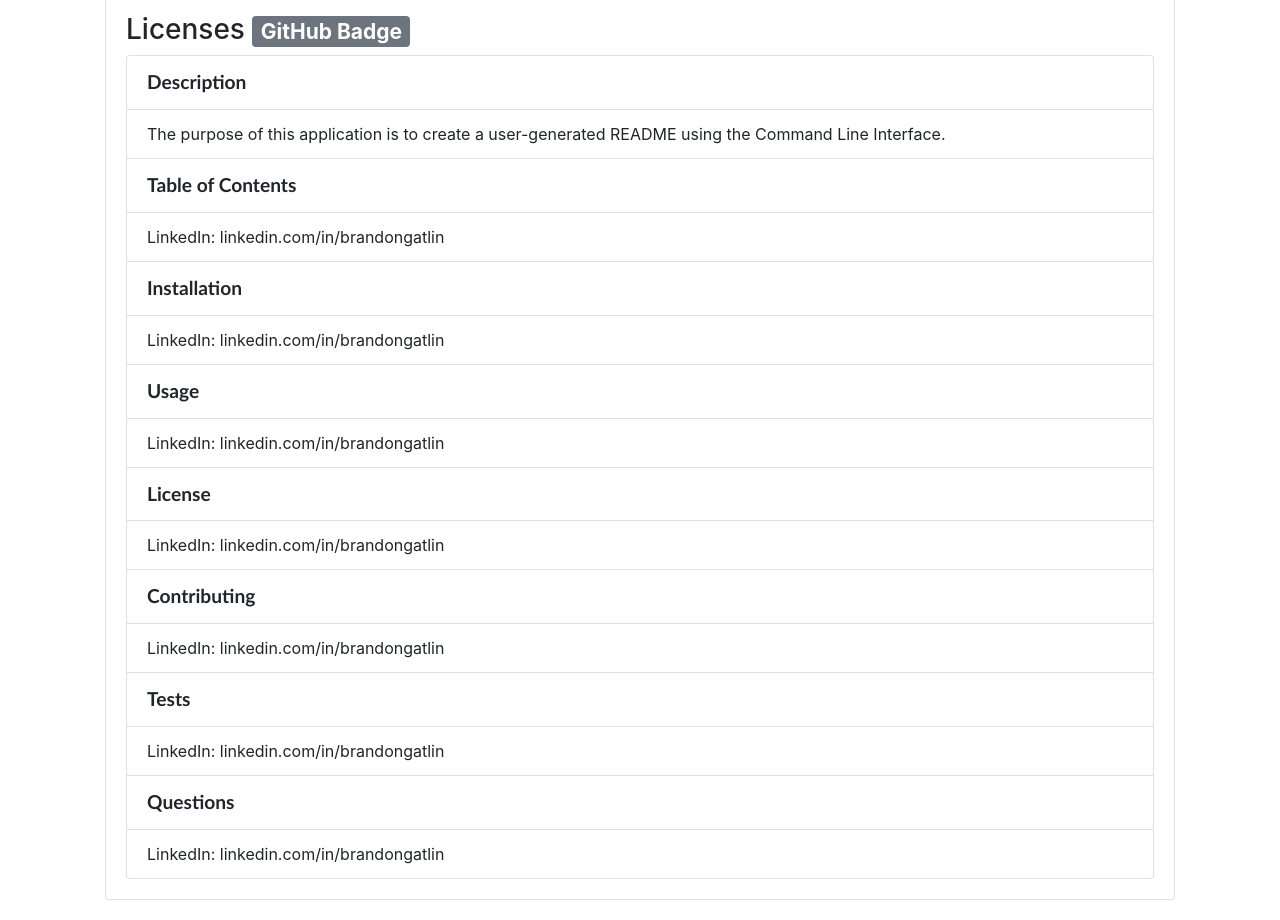
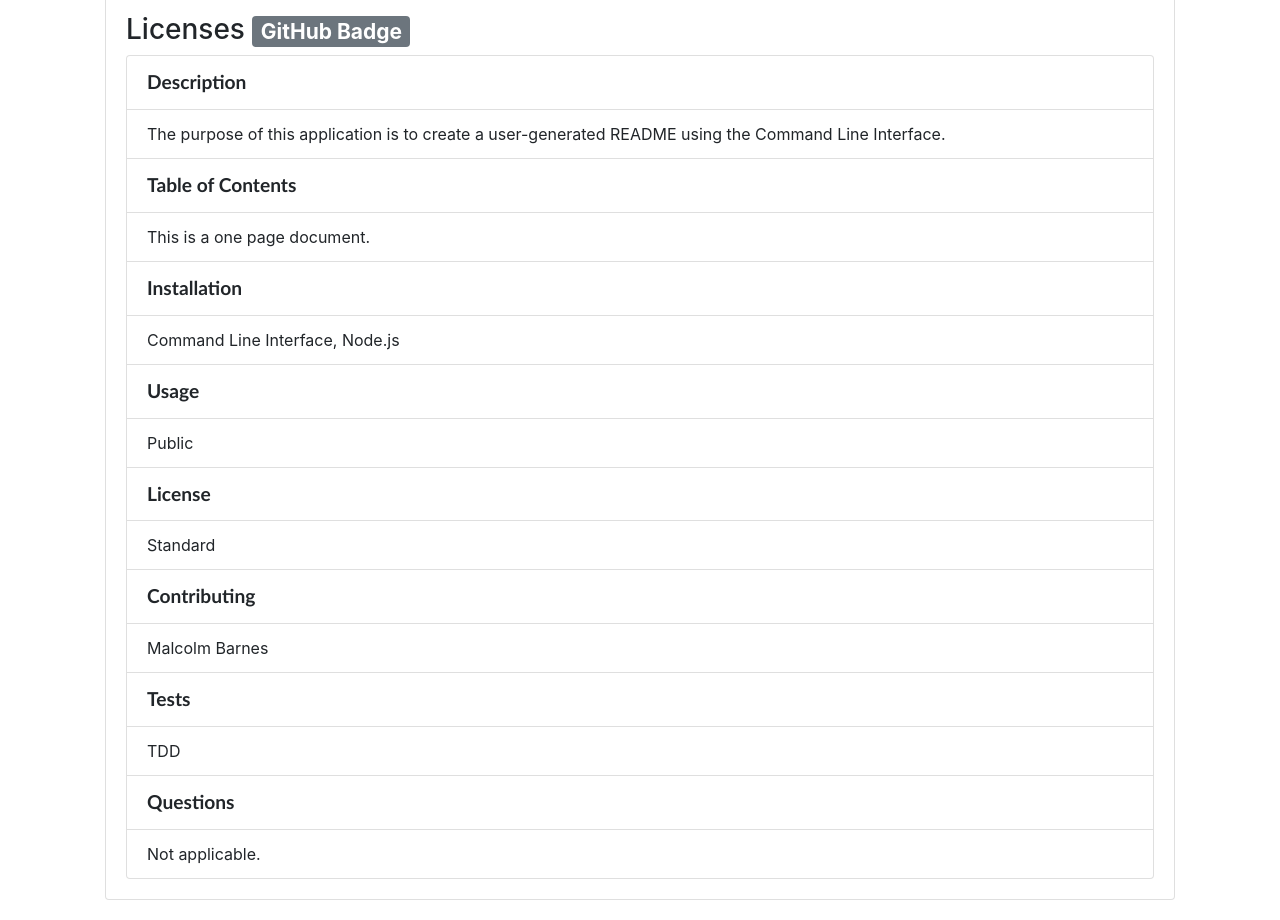
Before and after one commit to barnes-malcolm/readme-generator, a plain HTML site: page index.html in a window 1280 px wide. Shown: the part 149-1069 px from the top of the page. Drawn offline with nearby package versions, Linux system fonts and the light colour scheme.

Commit message:
Added text as the temporary placeholder for each section.

```diff
--- a/index.html
+++ b/index.html
@@ -18,19 +18,19 @@
                     <li class="list-group-item heading">Description</li>
                     <li class="list-group-item">The purpose of this application is to create a user-generated README using the Command Line Interface.</li>
                     <li class="list-group-item heading">Table of Contents</li>
-                    <li class="list-group-item">LinkedIn: linkedin.com/in/brandongatlin</li>
+                    <li class="list-group-item">This is a one page document.</li>
                     <li class="list-group-item heading">Installation</li>
-                    <li class="list-group-item">LinkedIn: linkedin.com/in/brandongatlin</li>
+                    <li class="list-group-item">Command Line Interface, Node.js</li>
                     <li class="list-group-item heading">Usage</li>
-                    <li class="list-group-item">LinkedIn: linkedin.com/in/brandongatlin</li>
+                    <li class="list-group-item">Public</li>
                     <li class="list-group-item heading">License</li>
-                    <li class="list-group-item">LinkedIn: linkedin.com/in/brandongatlin</li>
+                    <li class="list-group-item">Standard</li>
                     <li class="list-group-item heading">Contributing</li>
-                    <li class="list-group-item">LinkedIn: linkedin.com/in/brandongatlin</li>
+                    <li class="list-group-item">Malcolm Barnes</li>
                     <li class="list-group-item heading">Tests</li>
-                    <li class="list-group-item">LinkedIn: linkedin.com/in/brandongatlin</li>
+                    <li class="list-group-item">TDD</li>
                     <li class="list-group-item heading">Questions</li>
-                    <li class="list-group-item">LinkedIn: linkedin.com/in/brandongatlin</li>
+                    <li class="list-group-item">Not applicable.</li>
                   </ul>
             </div>
           </div>
```
